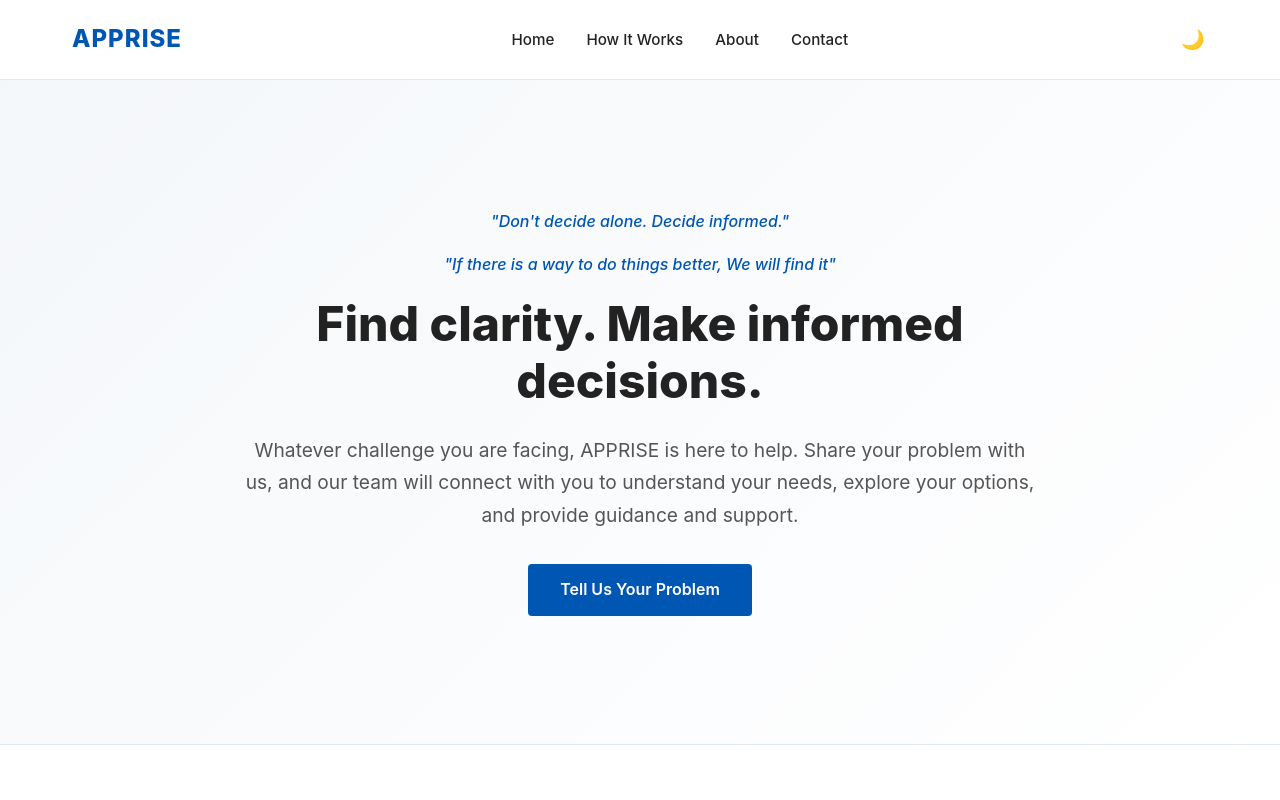
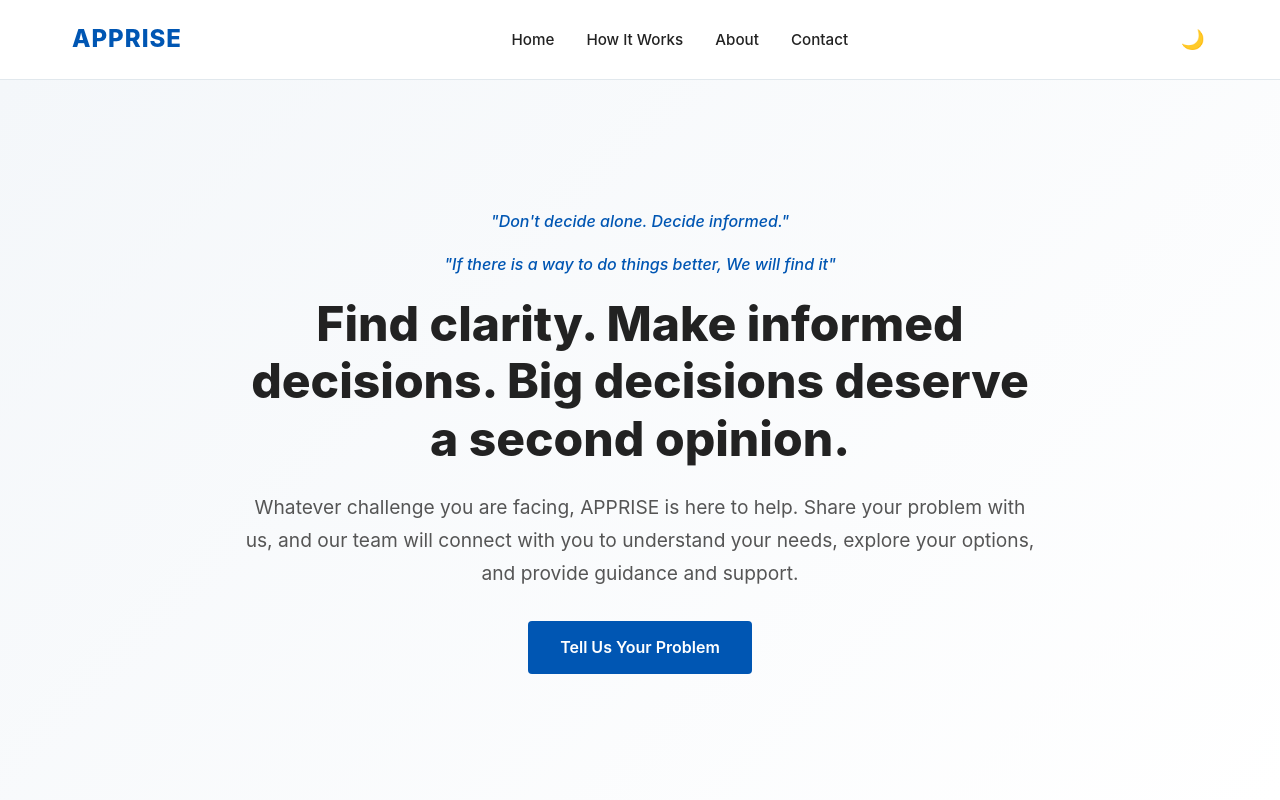
Before and after one commit to shubhamsinha6109-cloud/Aprissearchvaluenew, a plain HTML site: page index.html in a window 1280 px wide. Shown: the top 800 px of the page. Drawn offline with Linux system fonts and the light colour scheme.

Commit message:
Update index.html

```diff
--- a/index.html
+++ b/index.html
@@ -26,7 +26,7 @@
             <div class="hero-content">
                 <p class="tagline">"Don't decide alone. Decide informed."</p>
                 <p class="tagline">"If there is a way to do things better, We will find it"</p>
-                <h1>Find clarity. Make informed decisions.</h1>
+                <h1>Find clarity. Make informed decisions. Big decisions deserve a second opinion.</h1>
                 <p class="subtext">Whatever challenge you are facing, APPRISE is here to help. Share your problem with us, and our team will connect with you to understand your needs, explore your options, and provide guidance and support.</p>
                 <a href="#contact" class="btn">Tell Us Your Problem</a>
             </div>
```
